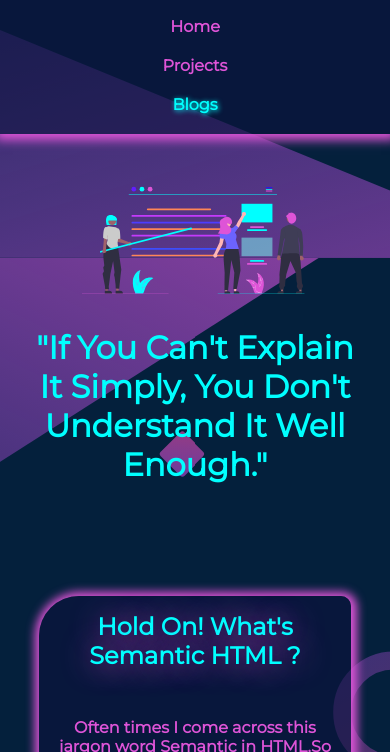
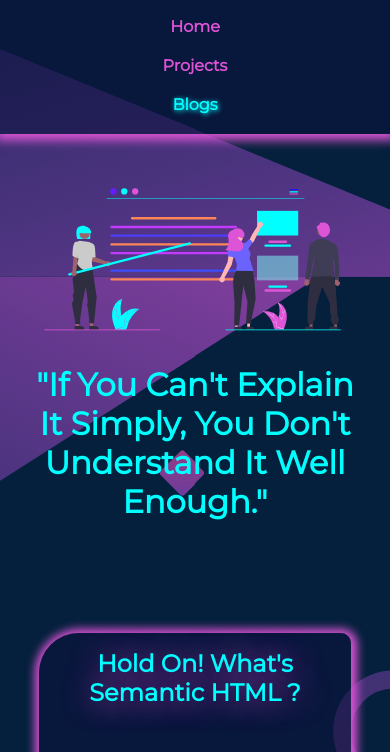
Before and after one commit to jeetsdev/New-Portfolio-UI, a plain HTML site: page blogs/blogLanding.html in a window 390 px wide. Shown: the part 42-794 px from the top of the page. Drawn offline with nearby package versions, Linux system fonts and the light colour scheme.

Commit message:
fix : Image width

```diff
--- a/style.css
+++ b/style.css
@@ -263,8 +263,11 @@ footer p {
         width: 70vw;
     }
 
-    .project-main img ,.blog-main img{
+    .project-main img {
         width: 60% !important;
+    }
+    .blog-main img {
+        width: 80% !important;
     }
 
 }
```
